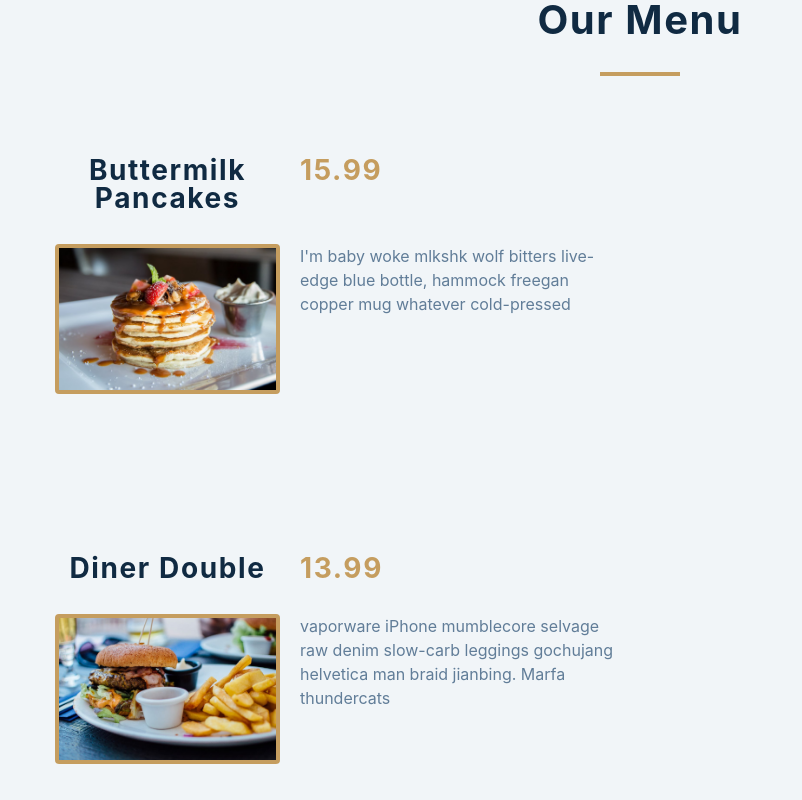
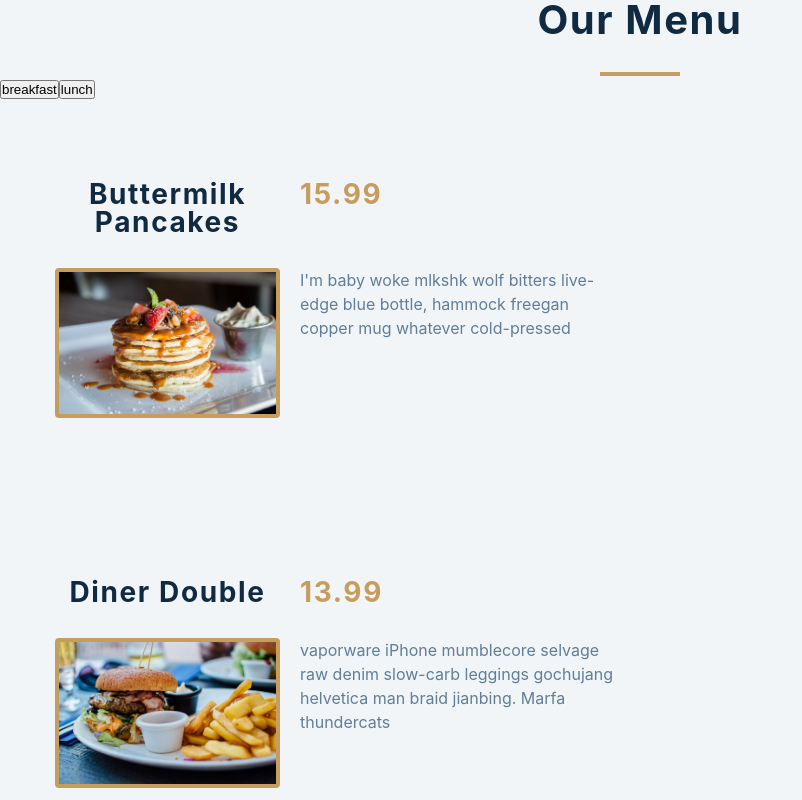
Before and after one commit to AagmanSuri/Menu, a React (Create React App) app: page / in a window 1280 px wide. Shown: the top 800 px of the page, without its empty margins (0-802 px from the left). Built offline with nearby package versions, Linux system fonts and the light colour scheme.

Commit message:
menuItems

```diff
--- a/src/App.js
+++ b/src/App.js
@@ -4,12 +4,21 @@ import Categories from "./Categories";
 import items from "./data";
 
 function App() {
+  const [menuItems, setMenuItems] = useState(items);
+
+  const filteredList = (category) => {
+    const newList = items.filter((item) => {
+      return category === item.category;
+    });
+    setMenuItems(newList);
+  };
+
   return (
     <main>
       <h2 className="title">Our Menu</h2>
       <div className="underline"></div>
-
-      {items.map((menu) => {
+      <Categories filteredList={filteredList} />
+      {menuItems.map((menu) => {
         return <Menu key={menu.id} {...menu} />;
       })}
     </main>
--- a/src/Categories.js
+++ b/src/Categories.js
@@ -1,7 +1,12 @@
 import React from "react";
 
-const Categories = ({ id, title, category, price, img, desc }) => {
-  return <main></main>;
+const Categories = ({ filteredList }) => {
+  return (
+    <main>
+      <button onClick={() => filteredList("breakfast")}>breakfast</button>
+      <button onClick={() => filteredList("lunch")}>lunch</button>
+    </main>
+  );
 };
 
 export default Categories;
```
Also changed, not shown: 1 other file (tests, documents, lock files or other folders).
